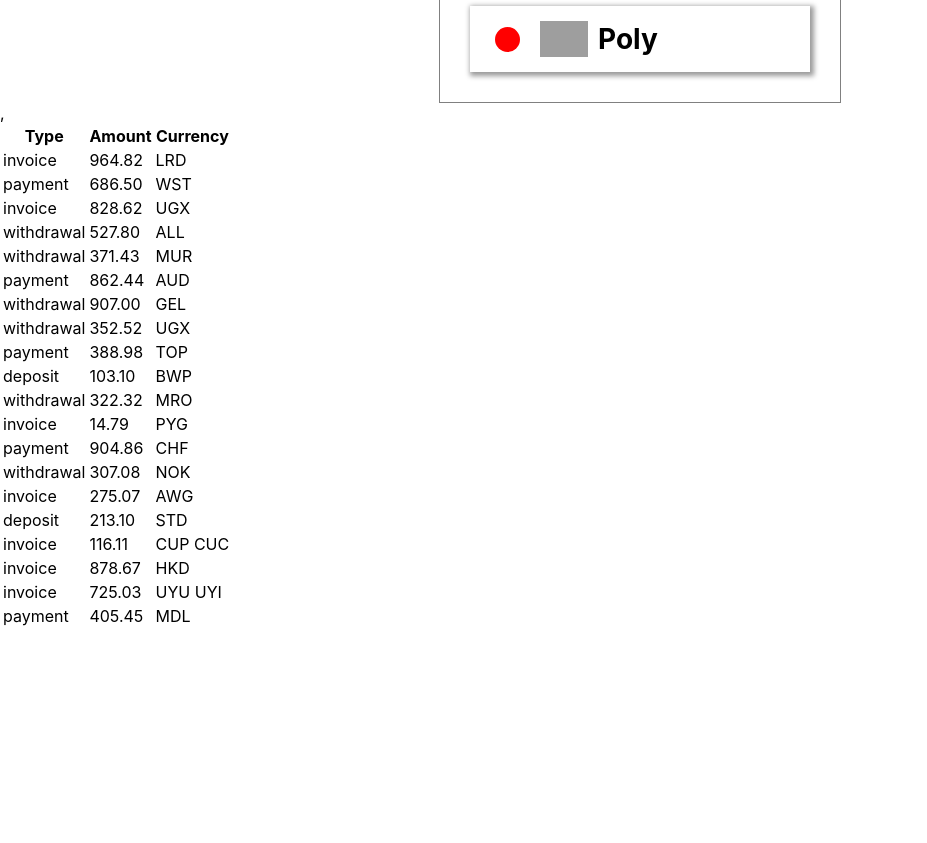
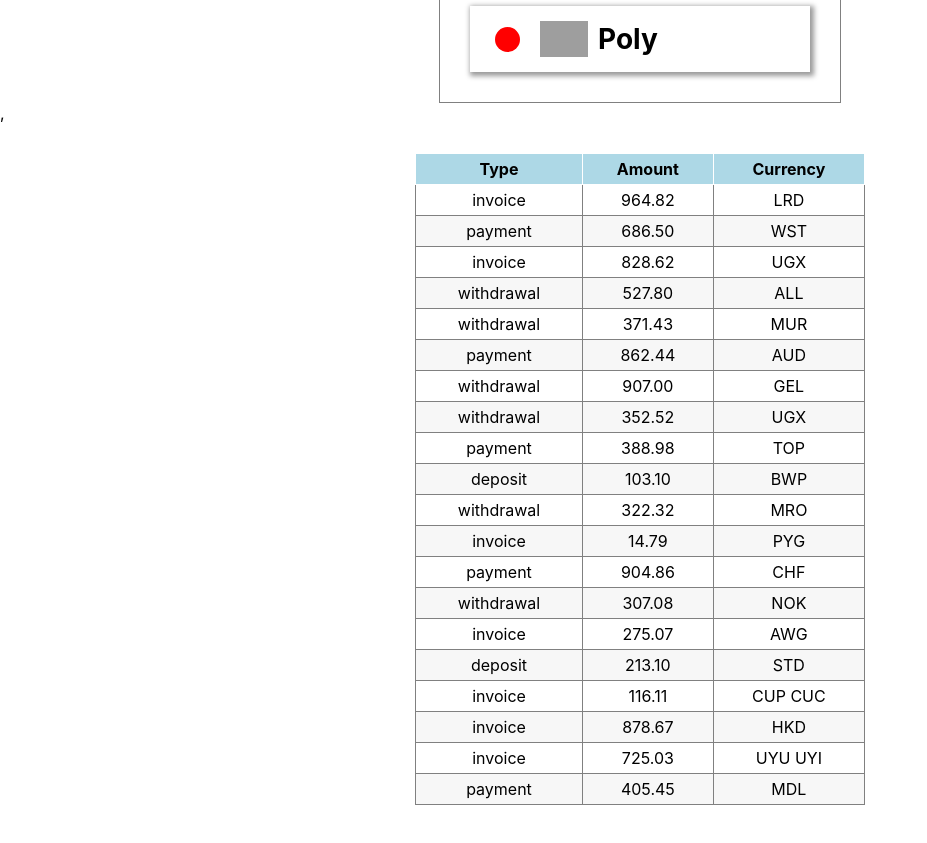
Before and after one commit to OlenaPobehailo/goit-react-hw-01-components, a React (Create React App) app: page / in a window 1280 px wide. Shown: the part 1000-1843 px from the top of the page, without its empty margins (0-927 px from the left). Before the commit the page ends 1679 px from the top, so only its background shows below. Built offline with nearby package versions, Linux system fonts and the light colour scheme; grey boxes are pictures that could not be loaded.

Commit message:
add TransactionHistory.module.css

```diff
--- a/src/components/TransactionHistory/TransactionHistory.jsx
+++ b/src/components/TransactionHistory/TransactionHistory.jsx
@@ -1,6 +1,9 @@
+import PropTypes from 'prop-types';
+import css from './TransactionHistory.module.css';
+
 export const TransactionHistory = ({ items }) => {
   return (
-    <table className="transaction-history">
+    <table className={css.transactionHistory}>
       <thead>
         <tr>
           <th>Type</th>
@@ -21,3 +24,14 @@ export const TransactionHistory = ({ items }) => {
     </table>
   );
 };
+
+TransactionHistory.propTypes = {
+  items: PropTypes.arrayOf(
+    PropTypes.shape({
+      id: PropTypes.string.isRequired,
+      type: PropTypes.string.isRequired,
+      amount: PropTypes.string.isRequired,
+      currency: PropTypes.string.isRequired,
+    })
+  ),
+};
--- /dev/null
+++ b/src/components/TransactionHistory/TransactionHistory.module.css
@@ -0,0 +1,24 @@
+.transactionHistory {
+    margin: 30px auto 0;
+    width: 450px;
+    border: 1px solid grey;
+    border-collapse: collapse;
+    text-align: center;
+}
+
+td {
+    border: 1px solid grey;
+    padding: 5px;
+
+}
+
+th {
+    background-color: lightblue;
+    border: 1px solid white;
+    padding: 5px;
+
+}
+
+tr:nth-child(even){
+background-color: rgb(247, 247, 247);
+}
```
